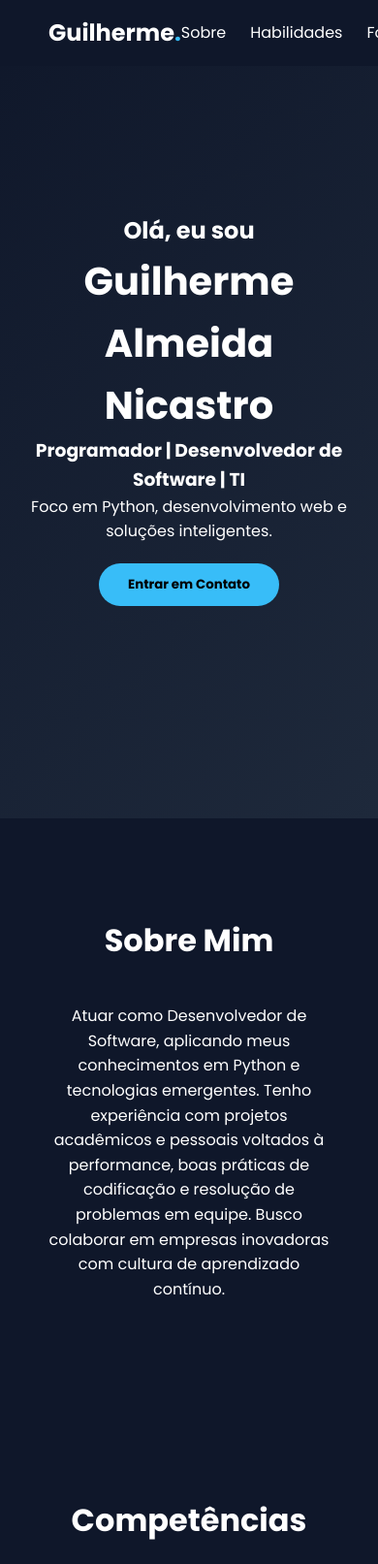
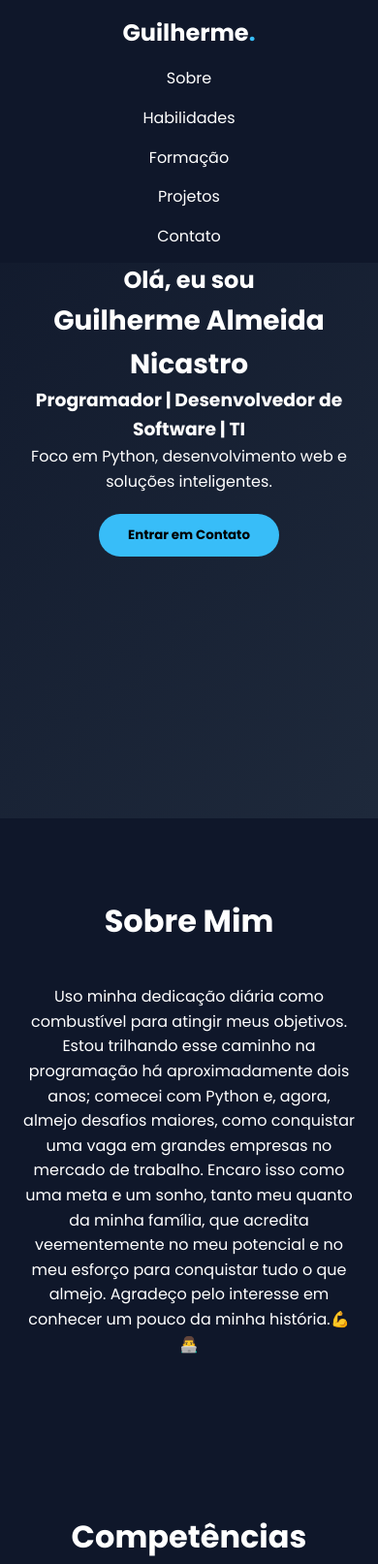
Before and after one commit to guiguinicastro/portfolio-guilherme, a plain HTML site: page index.html in a window 390 px wide. Shown: the top 1613 px of the page at 97% size. Drawn offline with Linux system fonts and the light colour scheme.

Commit message:
alterações para mobile

```diff
--- a/index.html
+++ b/index.html
@@ -35,9 +35,7 @@
     <section id="sobre" class="section">
         <h2>Sobre Mim</h2>
         <p>
-            Atuar como Desenvolvedor de Software, aplicando meus conhecimentos em Python e tecnologias emergentes.
-            Tenho experiência com projetos acadêmicos e pessoais voltados à performance, boas práticas de codificação
-            e resolução de problemas em equipe. Busco colaborar em empresas inovadoras com cultura de aprendizado contínuo.
+            Uso minha dedicação diária como combustível para atingir meus objetivos. Estou trilhando esse caminho na programação há aproximadamente dois anos; comecei com Python e, agora, almejo desafios maiores, como conquistar uma vaga em grandes empresas no mercado de trabalho. Encaro isso como uma meta e um sonho, tanto meu quanto da minha família, que acredita veementemente no meu potencial e no meu esforço para conquistar tudo o que almejo. Agradeço pelo interesse em conhecer um pouco da minha história.💪👨‍💻
         </p>
     </section>
 
@@ -69,8 +67,9 @@
         <p>Modalidade Bilíngue | Foco em ENEM e Tecnologia</p>
         <p>Participação em aulas online voltadas à área de TI</p>
         <p><strong>ENIAC</strong> - Matriculado no ENIAC  (1º semestre)</p>
-        <p> Curso de Engenharia de Software | Voltado para área de banco de dados e programação, além de projetos intuitivos</p>
-        <p> e recorrentes durante o processo de graduação.</p>
+        <p>Curso de Engenharia de Software | área de banco de dados e programação</p>
+        <p>inclui projetos semanais intuitivos e didáticos</p>
+        <p>durante o processo de graduação.</p>
         <p><strong>Não possuo nenhuma experiência profissional</strong> - porém tenho uma grande disposição quando o assunto é</p>
         <p>absorção de conhecimentos, então isso não seria um problema para a minha adaptação ao mercado de trabalho conforme a demanda requisitada.</p>
 
--- a/style.css
+++ b/style.css
@@ -116,3 +116,27 @@ footer {
     padding: 20px;
     background: #0f172a;
 }
+
+/* ===== RESPONSIVIDADE MOBILE ===== */
+@media (max-width: 768px) {
+
+    nav {
+        flex-direction: column;
+        align-items: center;
+    }
+
+    .nav-links {
+        flex-direction: column;
+        gap: 15px;
+        margin-top: 15px;
+        text-align: center;
+    }
+
+    .hero h1 {
+        font-size: 28px;
+    }
+
+    .section {
+        padding: 80px 20px;
+    }
+}
```
